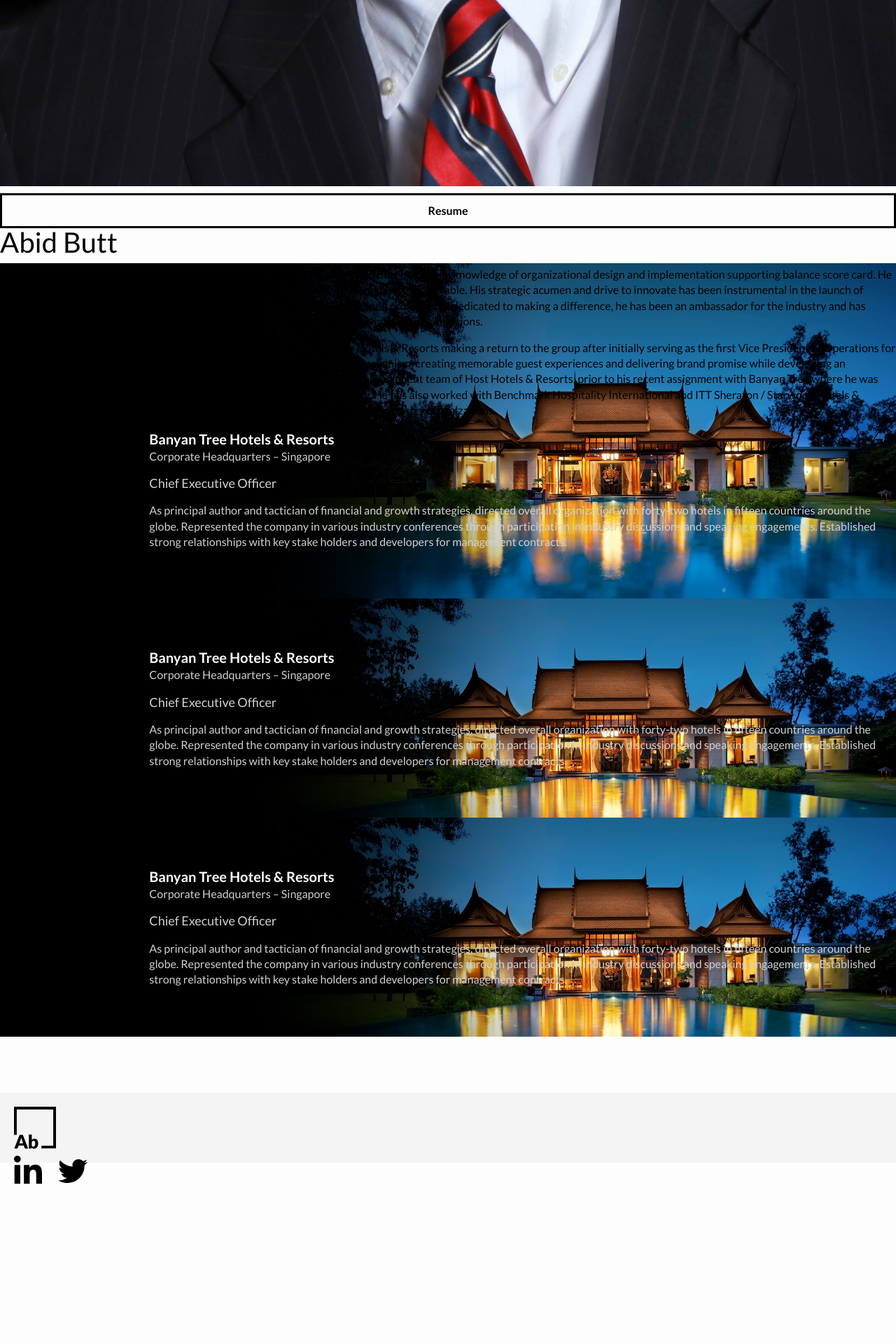
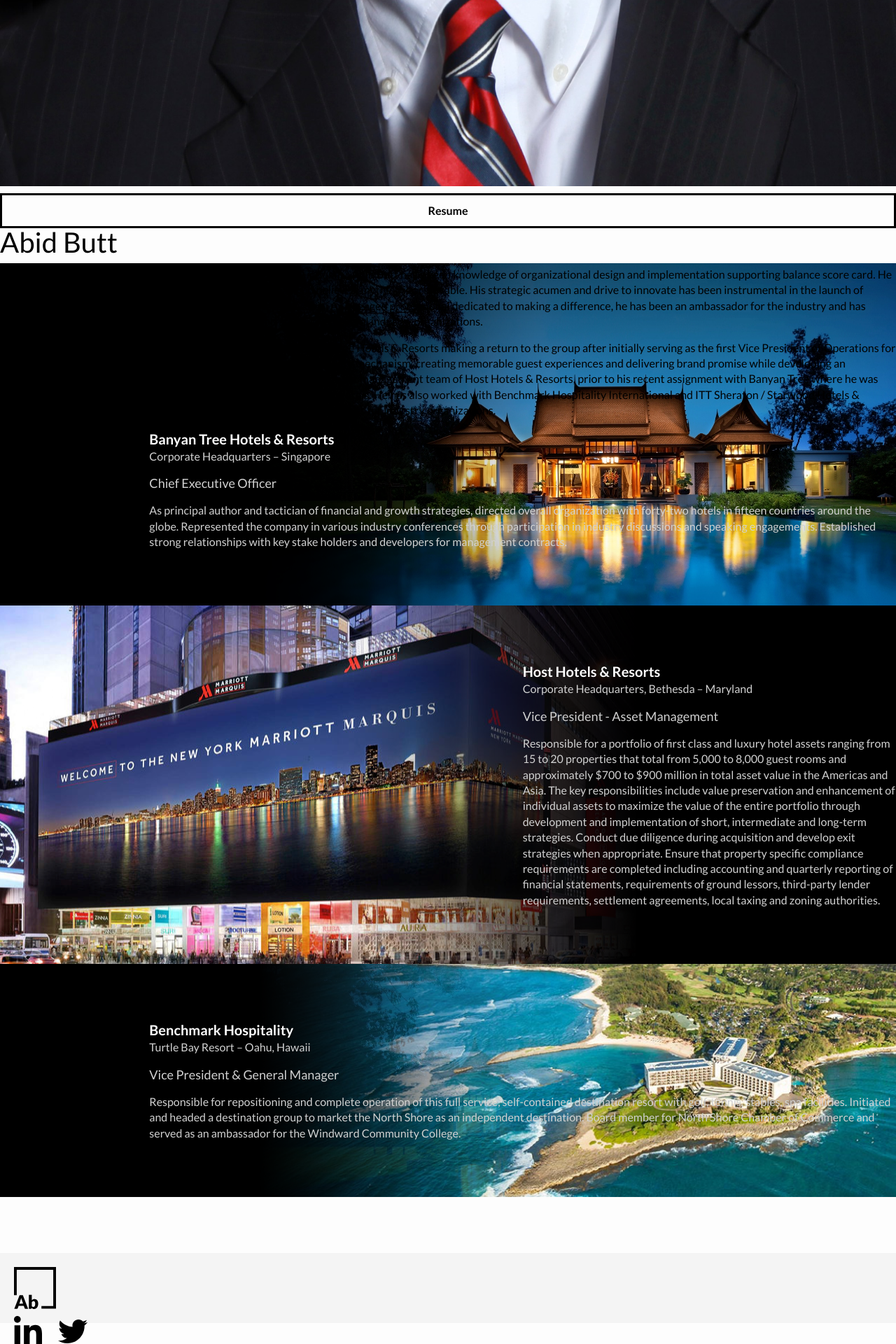
Before and after one commit to naher94/abid-butt.com, a Jekyll site: the page built from index.html, in a window 1280 px wide. Shown: the part 1528-3448 px from the top of the page at 70% size. Built offline with Jekyll 4.4.1, drawn with Linux system fonts in a browser that asks for light colours; before the commit the page ends 3219 px from its top, so only the background shows below that.

Commit message:
Featured Content Added

```diff
--- a/css/abid.scss
+++ b/css/abid.scss
@@ -97,8 +97,8 @@
 .featured{
   background-color: $ab-black;
   color: white;
-  padding-top: 70px;
-  padding-bottom: 70px;
+  padding-top: 80px;
+  padding-bottom: 80px;
   background-position: right;
   background-repeat: no-repeat;
   h2{
@@ -125,6 +125,13 @@
 
 .banyan{
   background-image: url("../img/banyantree.png");
+}
+.turtle{
+  background-image: url("../img/turtlebay.png");
+}
+.host{
+  background-image: url("../img/host.png");
+  background-position: left;
 }
 
 footer{
@@ -234,6 +241,9 @@
   .banyan{
     background: linear-gradient(rgba(0, 0, 0, 0.70), rgba(0, 0, 0, 0.70)), url("../img/banyantree.png") center center;
   }
+  .banyan{
+    background: linear-gradient(rgba(0, 0, 0, 0.70), rgba(0, 0, 0, 0.70)), url("../img/turtlebay.png") center center;
+  }
 }
 
 // Tablet Styling
--- a/index.html
+++ b/index.html
@@ -24,21 +24,21 @@
     </p>
   </div>
 </div>
-<div class="row expanded featured banyan">
-  <div class="small-12 medium-4 large-offset-2 columns">
-    <h2>Banyan Tree Hotels & Resorts</h2>
-    <h3>Corporate Headquarters – Singapore</h3>
-    <h4>Chief Executive Officer</h4>
-    <p>As principal author and tactician of financial and growth strategies, directed overall organization with forty-two hotels in fifteen countries around the globe. Represented the company in various industry conferences through participation in industry discussions and speaking engagements. Established strong relationships with key stake holders and developers for management contracts.
+<div class="row expanded featured host">
+  <div class="small-12 medium-4 large-offset-7 columns">
+    <h2>Host Hotels & Resorts</h2>
+    <h3>Corporate Headquarters, Bethesda – Maryland</h3>
+    <h4>Vice President - Asset Management</h4>
+    <p>Responsible for a portfolio of first class and luxury hotel assets ranging from 15 to 20 properties that total from 5,000 to 8,000 guest rooms and approximately $700 to $900 million in total asset value in the Americas and Asia. The key responsibilities include value preservation and enhancement of individual assets to maximize the value of the entire portfolio through development and implementation of short, intermediate and long-term strategies. Conduct due diligence during acquisition and develop exit strategies when appropriate.  Ensure that property specific compliance requirements are completed including accounting and quarterly reporting of financial statements, requirements of ground lessors, third-party lender requirements, settlement agreements, local taxing and zoning authorities.
     </p>
   </div>
 </div>
-<div class="row expanded featured banyan">
+<div class="row expanded featured turtle">
   <div class="small-12 medium-4 large-offset-2 columns">
-    <h2>Banyan Tree Hotels & Resorts</h2>
-    <h3>Corporate Headquarters – Singapore</h3>
-    <h4>Chief Executive Officer</h4>
-    <p>As principal author and tactician of financial and growth strategies, directed overall organization with forty-two hotels in fifteen countries around the globe. Represented the company in various industry conferences through participation in industry discussions and speaking engagements. Established strong relationships with key stake holders and developers for management contracts.
+    <h2>Benchmark Hospitality</h2>
+    <h3>Turtle Bay Resort – Oahu, Hawaii</h3>
+    <h4>Vice President & General Manager</h4>
+    <p>Responsible for repositioning and complete operation of this full service, self-contained destination resort with golf, tennis, stables, spa facilities. Initiated and headed a destination group to market the North Shore as an independent destination.  Board member for North Shore Chamber of Commerce and served as an ambassador for the Windward Community College.
     </p>
   </div>
 </div>
```
Also changed, not shown: img/host.png (added), img/turtlebay.png (added), 5 other files.
